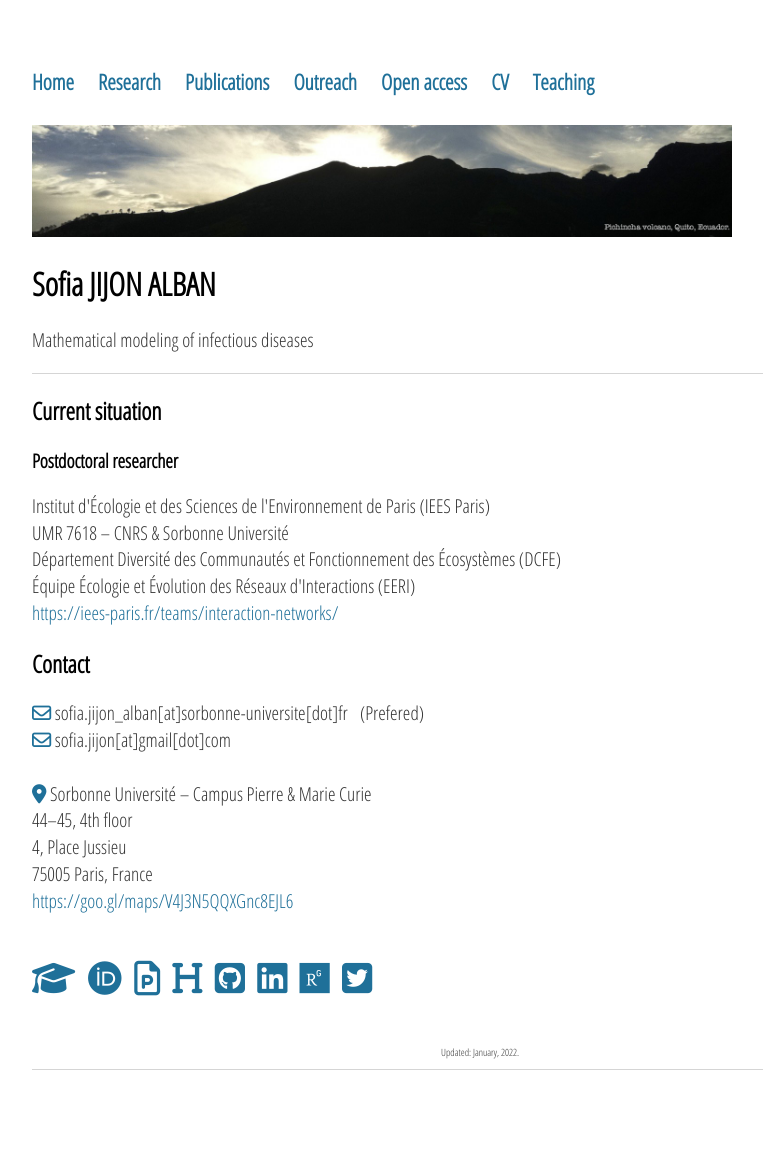
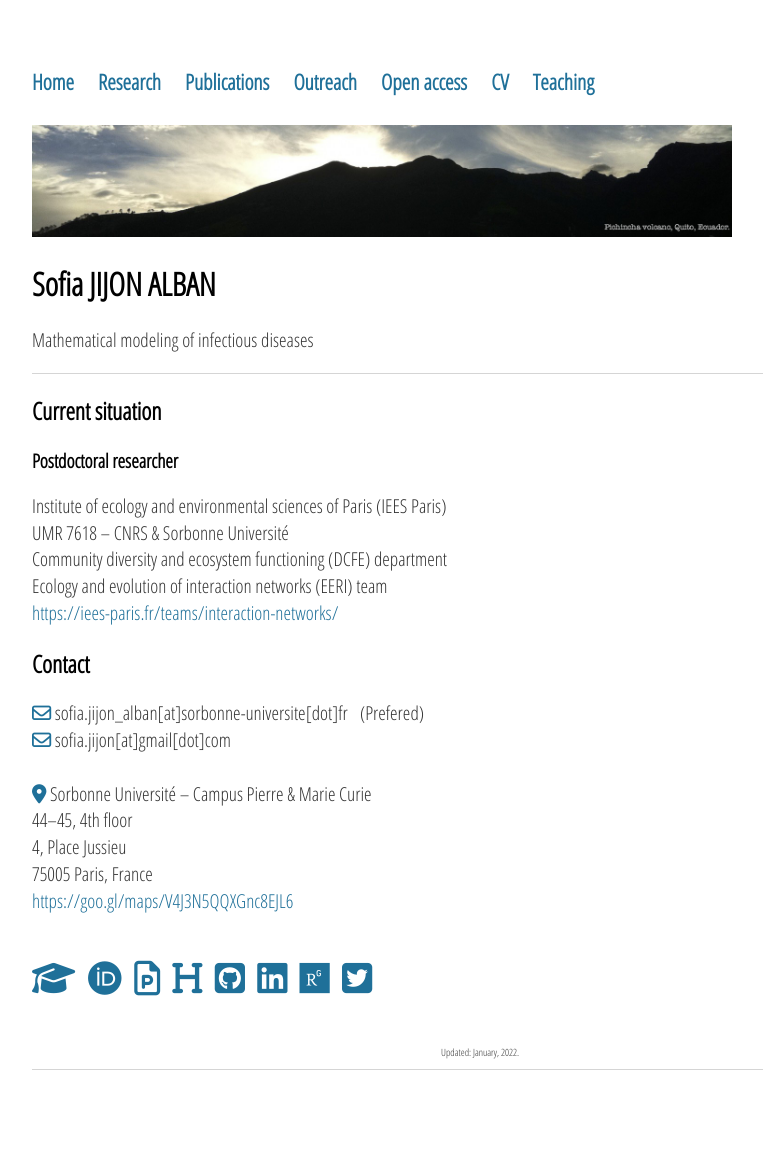
Before and after one commit to sjijon/sjijon.github.io, a Jekyll site: the page built from index.html, in a window 1280 px wide. Shown: the whole page, without its empty margins (160-923 px from the left). Built offline with Jekyll 4.4.1, drawn with Linux system fonts in a browser that asks for light colours; nearby versions of some CDN libraries.

```diff
--- a/index.html
+++ b/index.html
@@ -13,13 +13,13 @@
 	<h2>Current situation</h2>
 	<h4>Postdoctoral researcher</h4>
 	<p>
-		Institut d'Écologie et des Sciences de l'Environnement de Paris (IEES Paris)
+		Institute of ecology and environmental sciences of Paris (IEES Paris)
 		<br>
 		UMR 7618 – CNRS &  Sorbonne Université
 		<br>
-		Département Diversité des Communautés et Fonctionnement des Écosystèmes (DCFE)
+		Community diversity and ecosystem functioning (DCFE) department
 		<br>
-		Équipe Écologie et Évolution des Réseaux d'Interactions (EERI)
+		Ecology and evolution of interaction networks (EERI) team
 		<br>
 		<a href="https://iees-paris.fr/teams/interaction-networks/" target="_blank">https://iees-paris.fr/teams/interaction-networks/</a>
 	</p>
```
Also changed, not shown: cv.html (+5 -4 lines).
